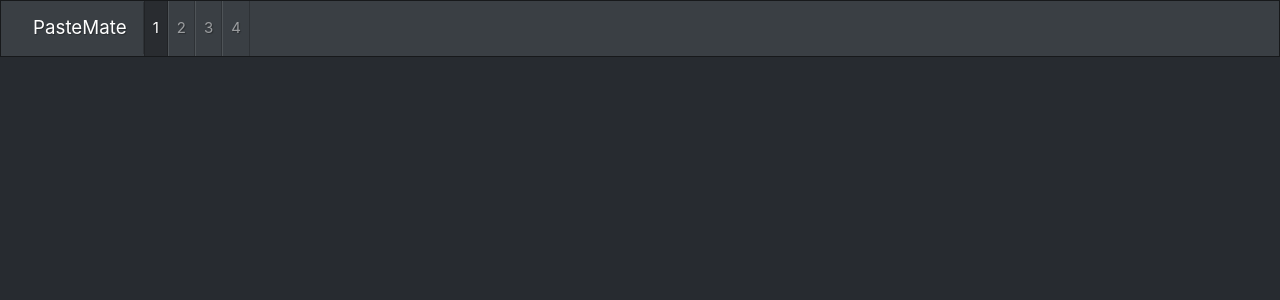
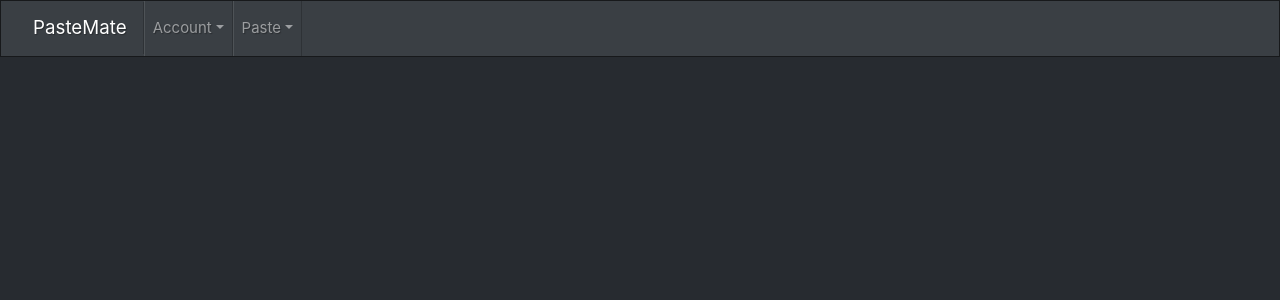
Before and after one commit to AWilliams17/PasteMate, a Flask app: page / in a window 1280 px wide. Shown: the top 300 px of the page. Run offline with Flask 2, Linux system fonts and the light colour scheme; some libraries are stand-ins or nearby versions.

Commit message:
Vue.JS Navbar

```diff
--- a/PasteMate.py
+++ b/PasteMate.py
@@ -1,6 +1,7 @@
 from flask import Flask, render_template
 from flask_socketio import SocketIO
 from flask_sqlalchemy import SQLAlchemy
+
 
 app = Flask(__name__)
 
--- a/templates/base.html
+++ b/templates/base.html
@@ -2,12 +2,12 @@
 <html lang="en">
 <head>
     <meta charset="UTF-8">
-    <link rel="shortcut icon" href="{{ url_for('static', filename='images/favicon.ico')}}" type="image/x-icon">
-    <link rel="icon" href="{{ url_for('static', filename='images/favicon.ico')}}" type="image/x-icon">
-    <link rel="stylesheet" type="text/css" href="{{ url_for('static', filename='css/bootstrap.min.css')}}">
-    <script src="{{ url_for('static', filename='js/bootstrap.min.js') }}"></script>
+    <link rel="shortcut icon" href="{{ url_for('static', filename='images/favicon.ico') }}" type="image/x-icon">
+    <link rel="icon" href="{{ url_for('static', filename='images/favicon.ico') }}" type="image/x-icon">
+    <link rel="stylesheet" type="text/css" href="{{ url_for('static', filename='css/bootstrap.min.css') }}">
     <script src="{{ url_for('static', filename='js/jquery-3.3.1.min.js') }}"></script>
     <script src="{{ url_for('static', filename='js/vue.min.js') }}"></script>
+    <script src="{{ url_for('static', filename='js/bootstrap.min.js') }}"></script>
     <title>
         {% block title %}
             <!-- Title of page goes here -->
@@ -20,29 +20,75 @@
 <body>
 <nav class="navbar navbar-expand-lg navbar-dark bg-primary">
     <a class="navbar-brand" href="#">PasteMate</a>
-  <button class="navbar-toggler" type="button" data-toggle="collapse" data-target="#activeNavButton">
+    <button class="navbar-toggler" type="button">
         <span class="navbar-toggler-icon"></span>
     </button>
 
-  <div class="collapse navbar-collapse" id="activeNavButton">
+    <!--
+        ToDo: Delete this comment block after all of this is implemented
+        Brand ('PasteMate'): Leads to index.
+
+        Account Dropdown options behavior:
+            If signed in:
+                Sign out, Settings
+            If signed out:
+                Sign in, Sign up, Forgot Password
+
+        Paste Dropdown behavior:
+            Hidden if not signed in.
+            Options: Submit, My Pastes
+    -->
+
+
+    <div id="navbar">
         <ul class="navbar-nav mr-auto">
-      <li class="nav-item active">
-        <a class="nav-link" href="#">1 <span class="sr-only">(current)</span></a>
+            <li class="nav-item dropdown">
+                <nav-dropdown-menu button_text="Account">
+                    <nav-option href="#">Option</nav-option>
+                </nav-dropdown-menu>
             </li>
-      <li class="nav-item">
-        <a class="nav-link" href="#">2</a>
+
+            <li class="nav-item dropdown">
+                <nav-dropdown-menu button_text="Paste">
+                    <nav-option href="#">Option</nav-option>
+                </nav-dropdown-menu>
             </li>
-      <li class="nav-item">
-        <a class="nav-link" href="#">3</a>
-      </li>
-      <li class="nav-item">
-        <a class="nav-link" href="#">4</a>
-      </li>
+
         </ul>
     </div>
+
 </nav>
 {% block content %}
     <!-- Content goes here -->
 {% endblock %}
+
+<script>
+    Vue.mixin({ delimiters: ['[[',']]'] });
+
+    Vue.component('nav-dropdown-menu', {
+        props: {
+            button_text: String
+        },
+        template:
+            `
+            <div>
+                <a class="nav-link dropdown-toggle" data-toggle="dropdown" href="#">[[ button_text ]]</a>
+                <div class="dropdown-menu" x-placement="bottom-start" style="position: absolute;
+                will-change: transform; top: 0px; left: 0px; transform: translate3d(0px, 41px, 0px);">
+                    <slot></slot>
+                </div>
+            </div>
+            `
+    });
+
+    Vue.component('nav-option', {
+        template: '<a class="dropdown-item"><slot></slot></a>'
+    });
+
+    let navbar = new Vue({
+        el: '#navbar',
+        data: {},
+    })
+</script>
 </body>
 </html>
```
Also changed, not shown: TODO.md (renamed from ToDo.md). Lines whose indentation alone changed are shown as unchanged.
